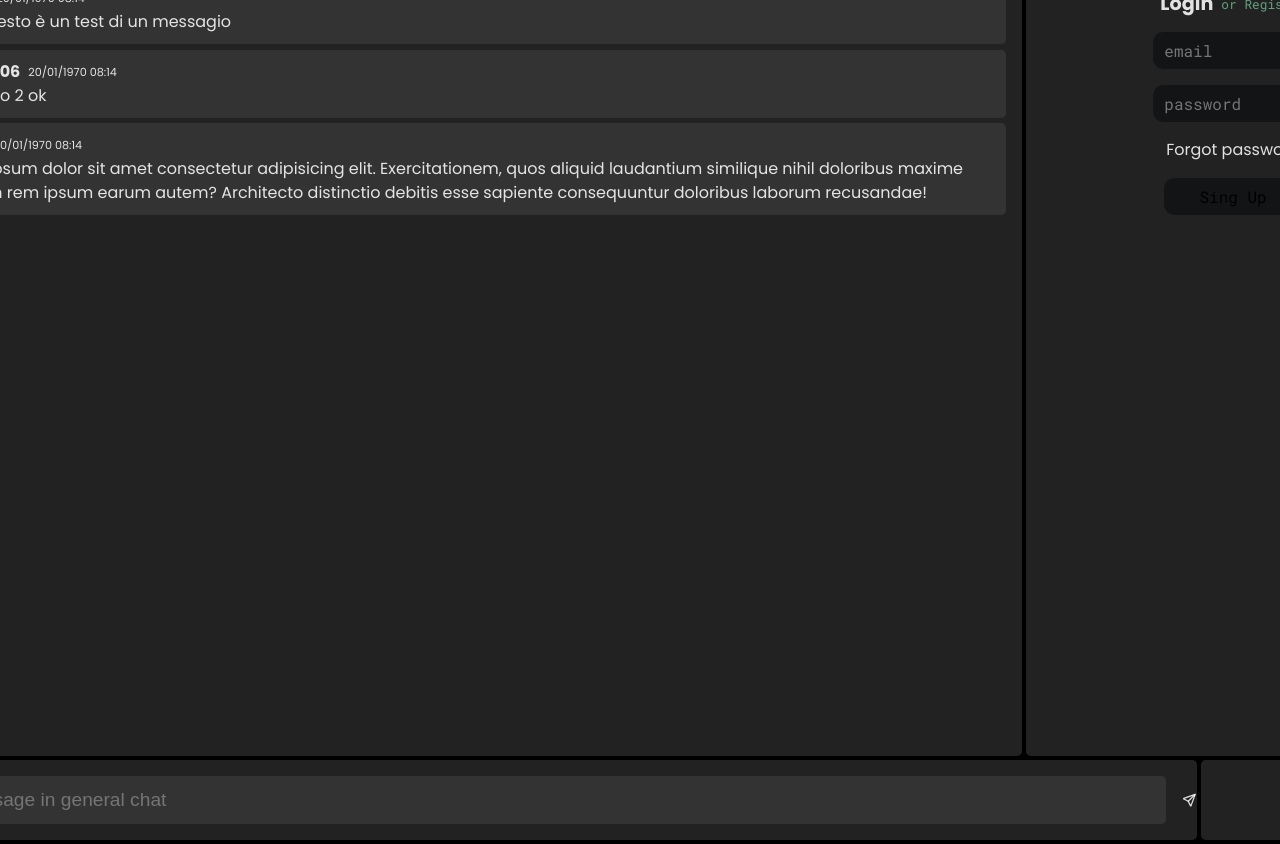
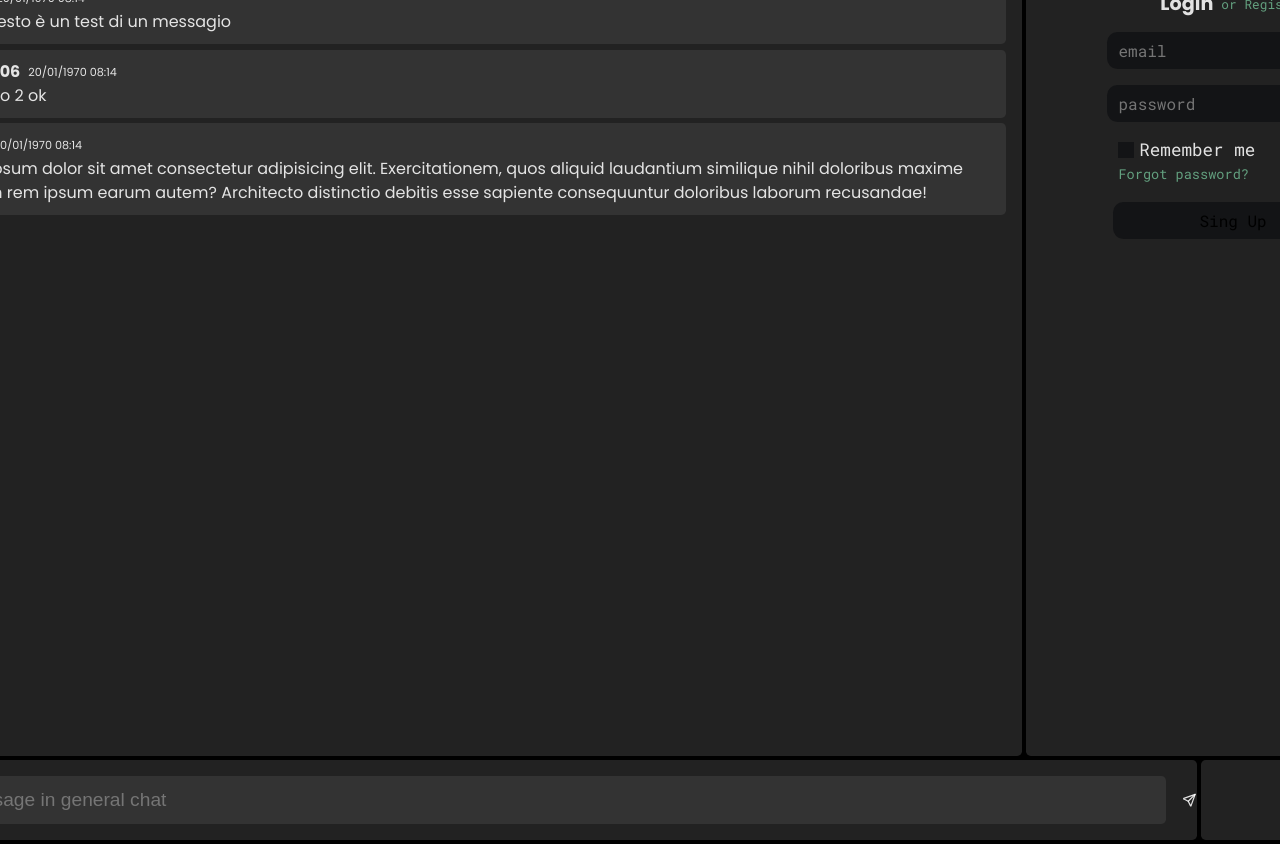
Before and after one commit to Type-Sentence/TypeSentece-Message-Client, a Next.js app: page / in a window 1280 px wide. Shown: the top 844 px of the page. Built offline with nearby package versions, Linux system fonts and the light colour scheme; no server answers.

Commit message:
Styled the login form

```diff
--- a/src/components/LoginOrRegisterContainer/fields.module.scss
+++ b/src/components/LoginOrRegisterContainer/fields.module.scss
@@ -21,6 +21,7 @@
             font-family: "Roboto Mono", monospace;
             font-size: 0.8rem;
             color: var(--green1);
+            cursor: pointer;
         }
     }
 
@@ -40,7 +41,7 @@
             font-size: 1rem;
             border-radius: 0.65rem;
             padding: 0.5rem 0.7rem;
-            width: 60%;
+            width: 100%;
         }
 
         input[type="submit"] {
@@ -52,6 +53,67 @@
             border-radius: 0.65rem;
             padding: 0.5rem 0.7rem;
             font-size: 1rem;
+            width: 105%;
+        }
+
+        .optionsContainer {
+            display: flex;
+            flex-direction: column;
+            justify-content: flex-start;
+            align-self: flex-start;
+
+            font-family: "Roboto Mono", monospace;
+
+            .rememberMeContainer {
+                display: flex;
+                flex-direction: row;
+                align-items: center;
+                gap: 0.3rem;
+                cursor: pointer;
+
+                label {
+                    font-size: 1.1rem;
+                    cursor: pointer;
+                }
+
+                input[type="checkbox"] {
+                    cursor: pointer;
+                    -webkit-appearance: none;
+                    appearance: none;
+                    background-color: var(--black1);
+                    margin: 0;
+
+                    font-family: inherit;
+                    color: currentColor;
+                    width: 1rem;
+                    height: 1rem;
+                    border: none;
+                    border-radius: 0;
+
+                    display: grid;
+                    place-content: center;
+                }
+
+                input[type="checkbox"]::before {
+                    content: "";
+                    width: 0.90rem;
+                    height: 0.90rem;
+                    transform: scale(0);
+                    transition: 120ms transform ease-in-out;
+                    box-shadow: inset 1rem 1rem var(--green1);
+                    clip-path: path("M3.5 4.5L0 7.5L5.5 11.5L13.4999 3.5L10.5 0.5L5.49992 6.5L3.5 4.5Z");
+                }
+
+                input[type="checkbox"]:checked::before {
+                    transform: scale(1)
+                }
+            }
+
+            .forgotPw {
+                color: var(--green1);
+                font-size: 0.85rem;
+                cursor: pointer;
+            }
         }
     }
 }
--- a/src/components/LoginOrRegisterContainer/login/index.tsx
+++ b/src/components/LoginOrRegisterContainer/login/index.tsx
@@ -1,21 +1,30 @@
 import { FC } from 'react'
 import style from "../fields.module.scss";
+import Link from 'next/link';
 
-type Props = {}
+type Props = {
+    changeRegisterMode(): void;
+}
 
 
-const LoginContainer: FC<Props> = () => {
+const LoginContainer: FC<Props> = ({ changeRegisterMode }) => {
     return (
         <div className={style.container}>
             <div className={style.titleContainer}>
                 <span className={style.title}>Login</span>
-                <span className={style.switcher}> or Register</span>
+                <span className={style.switcher} onClick={changeRegisterMode}> or Register</span>
             </div>
 
             <form className={style.formContainer}>
                 <input type="text" className={style.inputField} placeholder="email" />
                 <input type="text" className={style.inputField} placeholder="password" />
-                <div className={style.forgotPw}>Forgot password</div>
+                <div className={style.optionsContainer}>
+                    <div className={style.rememberMeContainer}>
+                        <input type="checkbox" id="remember-me" />
+                        <label htmlFor="remember-me">Remember me</label>
+                    </div>
+                    <div className={style.forgotPw}>Forgot password?</div>
+                </div>
                 <input type="submit" value="Sing Up" />
             </form>
         </div>
```
